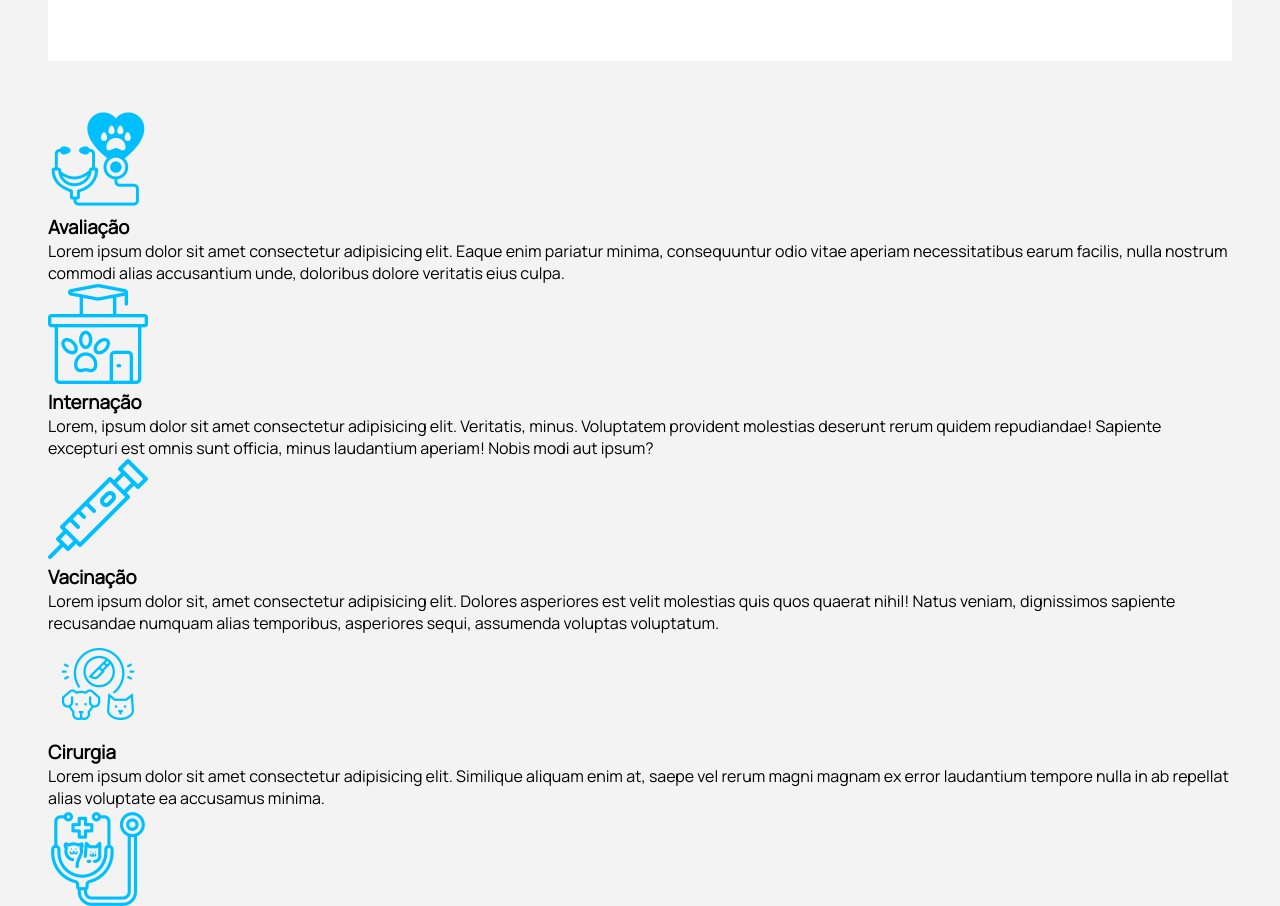
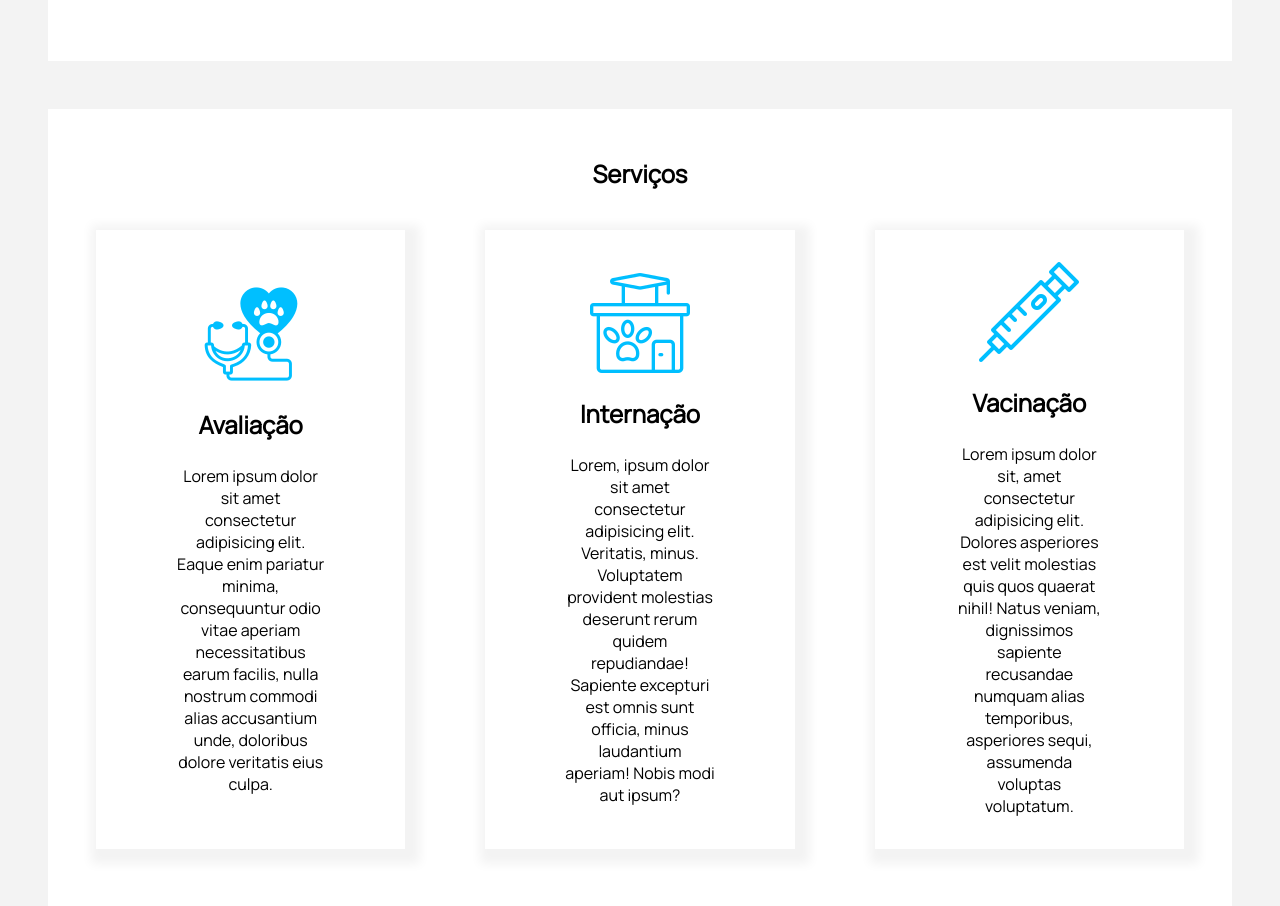
Before and after one commit to LuisBraga31/vetMania, a plain HTML site: page index.html in a window 1280 px wide. Shown: the part 575-1481 px from the top of the page. Drawn offline with Linux system fonts and the light colour scheme.

Commit message:
Editing details and design services section

```diff
--- a/css/style.css
+++ b/css/style.css
@@ -145,3 +145,40 @@ section {
 .aboutUs_img img {
     width: 420px;
 }
+
+/* Services Section */
+
+.services {
+    display: flex;
+    flex-direction: column;
+    align-items: center;
+    gap: 2.5rem;
+    background-color: var(--whiteOrigin);
+    padding: 3rem;
+}
+
+.services h3 {
+    font-size: 1.5rem;
+}
+
+.services_content {
+    display: grid;
+    grid-template-columns: repeat(3, 1fr);
+    justify-content: center;
+    justify-self: center;
+    gap: 5rem;
+}
+
+.service_item {
+    padding: 2rem 5rem;
+    display: flex;
+    flex-direction: column;
+    justify-content: center;
+    align-items: center;
+    gap: 1.5rem;
+    box-shadow: 5px 5px 10px 10px var(--whiteGray);
+}
+
+.service_item p {
+    text-align: center;
+}
--- a/index.html
+++ b/index.html
@@ -54,6 +54,7 @@
         </section>
 
         <section class="services">
+            <h3> Serviços </h3>
 
             <div class="services_content">
 
```
